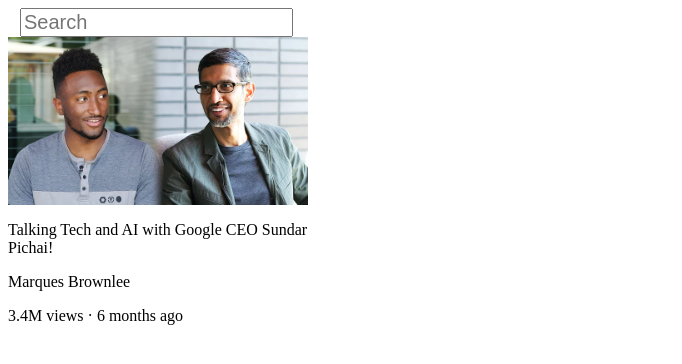
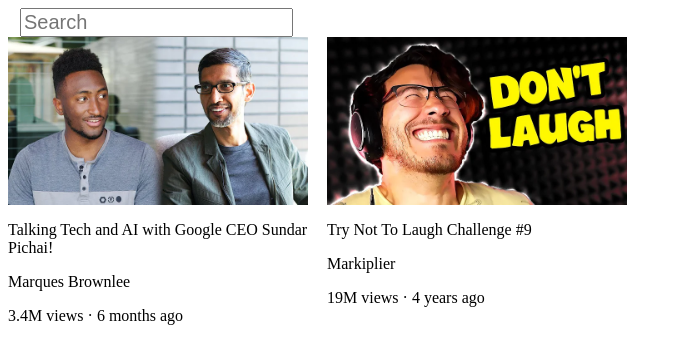
Before and after one commit to anirudhkaushal/html_css_practice, a plain HTML site: page youtube.html in a window 1280 px wide. Shown: the whole page, without its empty margins (0-682 px from the left). Drawn offline with Linux system fonts and the light colour scheme.

Commit message:
added some updates

```diff
--- a/intro-to-html/styles/lesson8_exercise.css
+++ b/intro-to-html/styles/lesson8_exercise.css
@@ -135,5 +135,4 @@
   padding-bottom: 10px;
   margin-right: 15px;
   cursor: pointer;
-
 }
--- a/youtube.html
+++ b/youtube.html
@@ -7,16 +7,23 @@
       .thumbnail {
         width: 300px;
         display: block;
-
       }
 
       .search-bar {
         font-size: 20px;
         margin-left: 12px;
+        display: block;
       }
 
       .video-title {
         width: 300px;
+      }
+
+      .video-preview {
+        width: 300px;
+        display: inline-block;
+        vertical-align: top;
+        margin-right: 15px;
       }
 
 
@@ -28,6 +35,7 @@
 
     <input class="search-bar" type="text" placeholder="Search">
 
+    <div class="video-preview">
       <img class="thumbnail" src="thumbnails/thumbnail-1.webp">
 
       <p class="video-title">
@@ -39,6 +47,21 @@
       <p class="video-stats">
         3.4M views &#183; 6 months ago
       </p>
+    </div>
+
+    <div class="video-preview">
+      <img class="thumbnail" src="thumbnails/thumbnail-2.webp">
+
+      <p class="video-title">
+        Try Not To Laugh Challenge #9
+      </p>
+      <p class="video-author">
+        Markiplier
+      </p>
+      <p class="video-stats">
+        19M views &#183; 4 years ago
+      </p>
+    </div>
 
   </body>
 </html>
```
Also changed, not shown: intro-to-html/lesson8_exercise.html (+0 -2 lines), intro-to-html/lesson9_exercise.html (added), thumbnails/thumbnail-2.webp (added). Lines whose indentation alone changed are shown as unchanged.
